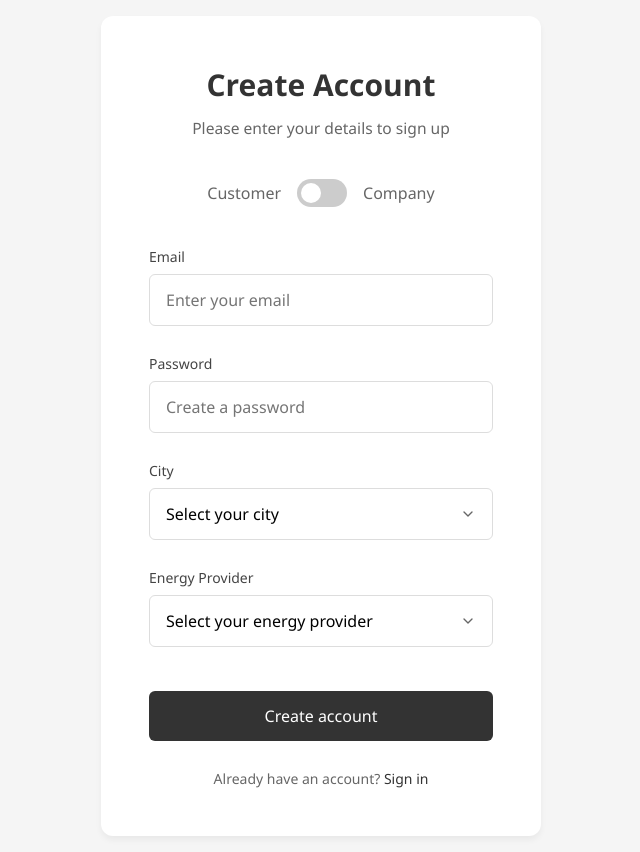
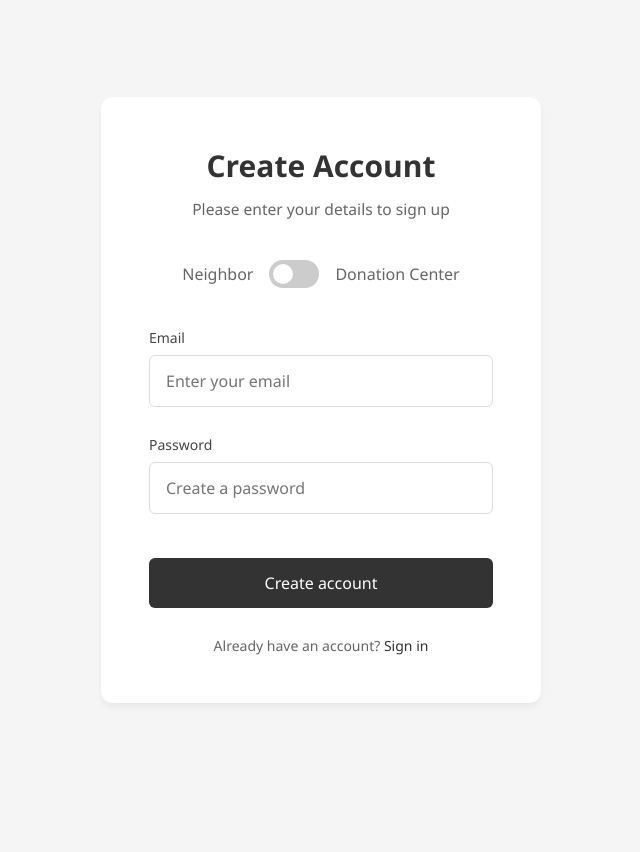
Before and after one commit to MacaroniMacks/LA_FiresDB, a Flask app: page /signup in a window 1280 px wide. Shown: the whole page, without its empty margins (319-959 px from the left). After the commit the page ends 655 px from the top, so only its background shows below. Run offline with Flask 3, Linux system fonts and the light colour scheme; some libraries are stand-ins or nearby versions.

Commit message:
Foundation
Set up everything on firebase, both types of accounts are working, now working on setup-location, it seems to work right now.

```diff
--- a/app.py
+++ b/app.py
@@ -83,34 +83,40 @@
 def signup():
     return render_template('signup.html')
 
+@app.route('/setup-location')
+@login_required
+def setup_location():
+    return render_template('setup-location.html')
+
 @app.route('/api/signup', methods=['POST'])
 def api_signup():
     try:
         data = request.get_json()
         print("Received signup data:", data)
 
-        is_company = data.get('userType') == 'company'
+        isDonationCenter = data.get('userType') == 'donationCenter'
 
         # Get the user ID from the token
         token = data.get('idToken')
         decoded_token = auth.verify_id_token(token)
         user_id = decoded_token['user_id']
 
-        # Base user data
+        # Base user data structure
         user_data = {
-            'isCompany': is_company
+            'isDonationCenter': isDonationCenter,
+            'email': data.get('email'),
+            'needs': [],
+            'location': None
         }
 
-        if is_company:
+        if isDonationCenter:
             user_data.update({
-                'companyName': data.get('companyName')
+                'centerName': data.get('centerName'),
+                'inventory': []
             })
         else:
             user_data.update({
-                'provider': data.get('energyProvider'),
-                'region': data.get('city'),
-                'accountBal': 0,
-                'RequestIDsAccepted': []
+                'canDonate': []
             })
 
         print("Attempting to store user data:", user_data)
@@ -184,7 +190,7 @@
 
         return jsonify({
             'status': 'success',
-            'isCompany': user_data.get('isCompany', False)
+            'isDonationCenter': user_data.get('isDonationCenter', False)
         }), 200
 
     except Exception as e:
@@ -194,23 +200,23 @@
             'message': str(e)
         }), 500
 
-@app.route('/customer-dashboard')
+@app.route('/neighbor-dashboard')
 @login_required
-def customer_dashboard():
+def neighbor_dashboard():
     print("=== DASHBOARD ROUTE ===")
     print("1. Route accessed")
     print("2. User:", request.user if hasattr(request, 'user') else 'No user')
     try:
         print("3. Attempting to render template")
-        return render_template('customer-dashboard.html')
+        return render_template('neighbor-dashboard.html')
     except Exception as e:
         print("4. Error:", str(e))
         return str(e), 500
 
-@app.route('/company-dashboard')
+@app.route('/donation-center-dashboard')
 @login_required
-def company_dashboard():
-    return render_template('company-dashboard.html')
+def donation_center_dashboard():
+    return render_template('donation-center-dashboard.html')
 
 @app.route('/logout')
 def logout():
--- a/static/js/auth.js
+++ b/static/js/auth.js
@@ -8,14 +8,22 @@
         const token = await user.getIdToken(true);
         localStorage.setItem('authToken', token);
 
-        // Fetch user document from Firestore to get isCompany status
+       // Fetch user document from Firestore to get user type and location
         const userDoc = await firebase.firestore().collection('users').doc(user.uid).get();
-        const isCompany = userDoc.data().isCompany;
+        const userData = userDoc.data();
 
-        // Determine dashboard based on account type
-        let dashboardPath = '/customer-dashboard';
-        if (isCompany === true) {
-            dashboardPath = '/company-dashboard';
+        // Check if location exists
+        if (!userData.location) {
+            const url = new URL('/setup-location', window.location.origin);
+            url.searchParams.append('token', token);
+            window.location.href = url.toString();
+            return;
+        }
+
+        // If location exists, proceed with dashboard routing
+        let dashboardPath = '/neighbor-dashboard';
+        if (userData.isDonationCenter === true) {
+            dashboardPath = '/donation-center-dashboard';
         }
 
         // Create URL with token
@@ -29,6 +37,7 @@
         alert(error.message);
     }
 }
+
 // Signup function
 async function signup(email, password, userData) {
     try {
--- a/templates/signup.html
+++ b/templates/signup.html
@@ -15,12 +15,12 @@
 
         <div class="toggle-container">
             <div class="toggle-wrapper">
-                <span>Customer</span>
+                <span>Neighbor</span>
                 <label class="toggle-switch">
                     <input type="checkbox" id="userTypeToggle">
                     <span class="toggle-slider"></span>
                 </label>
-                <span>Company</span>
+                <span>Donation Center</span>
             </div>
         </div>
 
@@ -35,35 +35,10 @@
                 <input type="password" id="password" name="password" placeholder="Create a password" required>
             </div>
 
-            <!-- Company specific field -->
-            <div class="form-group company-field" style="display: none;">
-                <label for="companyName">Company Name</label>
-                <input type="text" id="companyName" name="companyName" placeholder="Enter company name">
-            </div>
-
-            <!-- Customer specific fields -->
-            <div class="form-group customer-field">
-                <label for="city">City</label>
-                <select id="city" name="city" required>
-                    <option value="" disabled selected>Select your city</option>
-                    <option value="london">London</option>
-                    <option value="manchester">Manchester</option>
-                    <option value="birmingham">Birmingham</option>
-                    <option value="leeds">Leeds</option>
-                    <option value="glasgow">Glasgow</option>
-                </select>
-            </div>
-
-            <div class="form-group customer-field">
-                <label for="energyProvider">Energy Provider</label>
-                <select id="energyProvider" name="energyProvider" required>
-                    <option value="" disabled selected>Select your energy provider</option>
-                    <option value="britishGas">British Gas</option>
-                    <option value="eon">E.ON</option>
-                    <option value="edf">EDF Energy</option>
-                    <option value="scottishPower">Scottish Power</option>
-                    <option value="sse">SSE</option>
-                </select>
+            <!-- Donation center specific field -->
+            <div class="form-group donation-center-field" style="display: none;">
+                <label for="centerName">Donation Center Name</label>
+                <input type="text" id="centerName" name="centerName" placeholder="Enter donation center name">
             </div>
 
             <button type="submit" class="signup-button">Create account</button>
@@ -86,26 +61,17 @@
     <!-- Form handler -->
     <script>
         const toggle = document.getElementById('userTypeToggle');
-        const customerFields = document.querySelectorAll('.customer-field');
-        const companyFields = document.querySelectorAll('.company-field');
+        const donationCenterFields = document.querySelectorAll('.donation-center-field');
 
         toggle.addEventListener('change', () => {
-            const isCompany = toggle.checked;
+            const isDonationCenter = toggle.checked;
 
-            if (isCompany) {
-                customerFields.forEach(field => field.style.display = 'none');
-                companyFields.forEach(field => field.style.display = 'block');
-
-                document.getElementById('city').removeAttribute('required');
-                document.getElementById('energyProvider').removeAttribute('required');
-                document.getElementById('companyName').setAttribute('required', '');
+            if (isDonationCenter) {
+                donationCenterFields.forEach(field => field.style.display = 'block');
+                document.getElementById('centerName').setAttribute('required', '');
             } else {
-                customerFields.forEach(field => field.style.display = 'block');
-                companyFields.forEach(field => field.style.display = 'none');
-
-                document.getElementById('city').setAttribute('required', '');
-                document.getElementById('energyProvider').setAttribute('required', '');
-                document.getElementById('companyName').removeAttribute('required');
+                donationCenterFields.forEach(field => field.style.display = 'none');
+                document.getElementById('centerName').removeAttribute('required');
             }
         });
 
@@ -114,7 +80,7 @@
 
             const email = document.getElementById('email').value;
             const password = document.getElementById('password').value;
-            const userType = toggle.checked ? 'company' : 'customer';
+            const userType = toggle.checked ? 'donationCenter' : 'neighbor';
 
             const userData = {
                 email,
@@ -122,11 +88,8 @@
                 userType
             };
 
-            if (userType === 'company') {
-                userData.companyName = document.getElementById('companyName').value;
-            } else {
-                userData.city = document.getElementById('city').value;
-                userData.energyProvider = document.getElementById('energyProvider').value;
+            if (userType === 'donationCenter') {
+                userData.centerName = document.getElementById('centerName').value;
             }
 
             try {
```
Also changed, not shown: templates/setup-location.html (added, +127 -0 lines), 1 other file.
